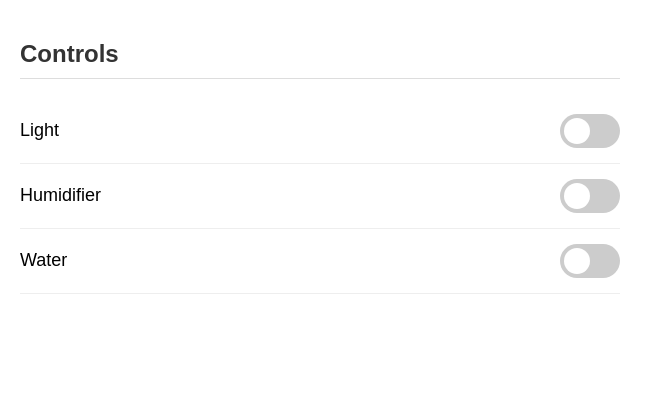
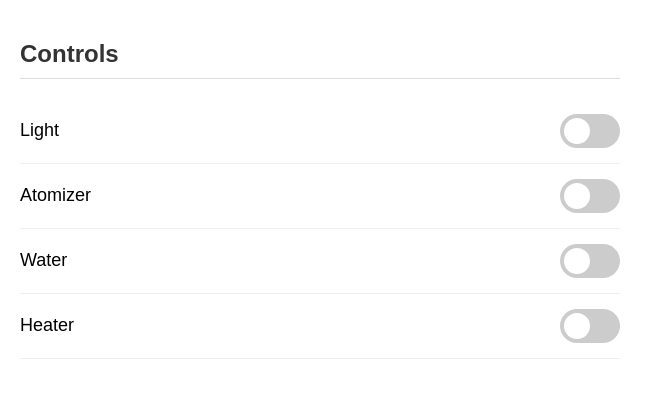
Before and after one commit to cjburri/GrowLab, a Flask app: page / in a window 1280 px wide. Shown: the part 114-512 px from the top of the page, without its empty margins (0-663 px from the left). Run offline with Flask 3, Linux system fonts and the light colour scheme.

Commit message:
Add control functionality for light, atomizer, and water devices in home.js. Update index.html to reflect changes in device naming and include new heater control. Refactor inline scripts into separate JS file for better organization.

```diff
--- a/app/templates/index.html
+++ b/app/templates/index.html
@@ -13,9 +13,9 @@
         </label>
     </div>
     <div class="control-item">
-        <span class="control-label">Humidifier</span>
+        <span class="control-label">Atomizer</span>
         <label class="toggle-switch">
-            <input type="checkbox" id="humidifier-control">
+            <input type="checkbox" id="atomizer-control">
             <span class="slider"></span>
         </label>
     </div>
@@ -26,59 +26,17 @@
             <span class="slider"></span>
         </label>
     </div>
+    <div class="control-item">
+        <span class="control-label">Heater</span>
+        <label class="toggle-switch">
+            <input type="checkbox" id="heater-control">
+            <span class="slider"></span>
+        </label>
+    </div>
 </section>
 {% endblock %}
 
 {% block scripts %}
-<script>
-    // Function to send control commands to the server
-    function updateControl(device, state) {
-        fetch('/api/control', {
-            method: 'POST',
-            headers: {
-                'Content-Type': 'application/json',
-            },
-            body: JSON.stringify({
-                device: device,
-                state: state
-            }),
-        })
-        .then(response => response.json())
-        .then(data => {
-            console.log(`${device} is now ${state ? 'ON' : 'OFF'}`);
-        })
-        .catch((error) => {
-            console.error('Error:', error);
-        });
-    }
-
-    // Get initial status
-    function getStatus() {
-        fetch('/api/status')
-            .then(response => response.json())
-            .then(data => {
-                document.getElementById('light-control').checked = data.light;
-                document.getElementById('humidifier-control').checked = data.humidifier;
-                document.getElementById('water-control').checked = data.water;
-            })
-            .catch((error) => {
-                console.error('Error:', error);
-            });
-    }
-
-    // Load initial status when page loads
-    window.onload = getStatus;
-
-    document.getElementById('light-control').addEventListener('change', function() {
-        updateControl('light', this.checked);
-    });
-
-    document.getElementById('humidifier-control').addEventListener('change', function() {
-        updateControl('humidifier', this.checked);
-    });
-
-    document.getElementById('water-control').addEventListener('change', function() {
-        updateControl('water', this.checked);
-    });
-</script>
+  {# Pull in our extracted JS #}
+  <script src="{{ url_for('static', filename='js/home.js') }}"></script>
 {% endblock %}
```
Also changed, not shown: app/static/js/home.js (added, +49 -0 lines).
